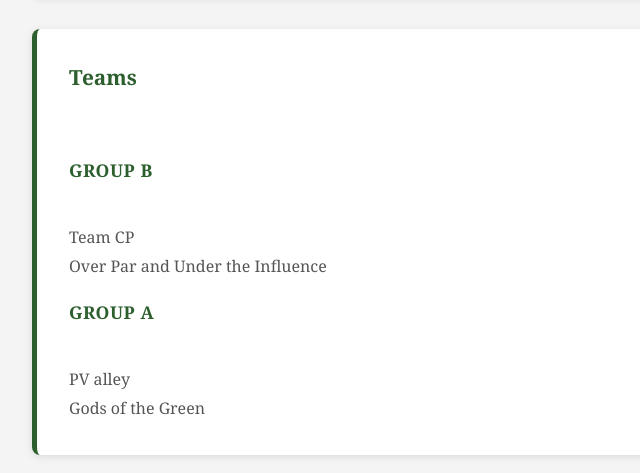
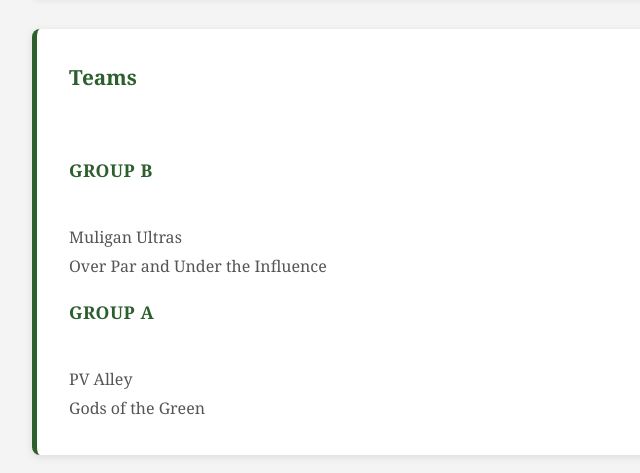
Before and after one commit to chcomito/frog-rock-classic, a plain HTML site: page index.html in a window 1280 px wide. Shown: the part 2047-2520 px from the top of the page, 174-814 px from the left. Drawn offline with Linux system fonts and the light colour scheme.

Commit message:
Push latest index and live scores updates

```diff
--- a/index.html
+++ b/index.html
@@ -74,10 +74,10 @@
                     <p>
                         <br>
                         <strong>Group B</strong><br>
-                        Team CP<br>
+                        Muligan Ultras<br>
                         Over Par and Under the Influence
                         <strong>Group A</strong><br>
-                        PV alley<br>
+                        PV Alley<br>
                         Gods of the Green<br>
                     </p>
                 </div>
```
Also changed, not shown: scores.html (+2 -2 lines).
